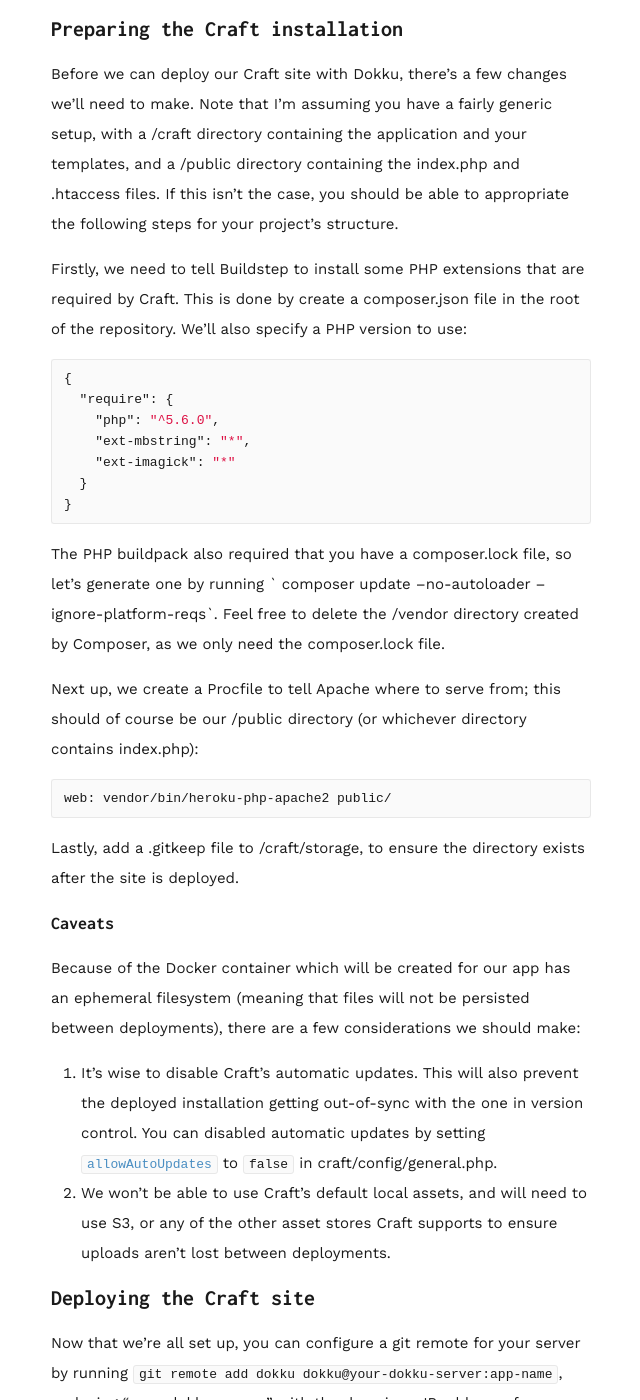
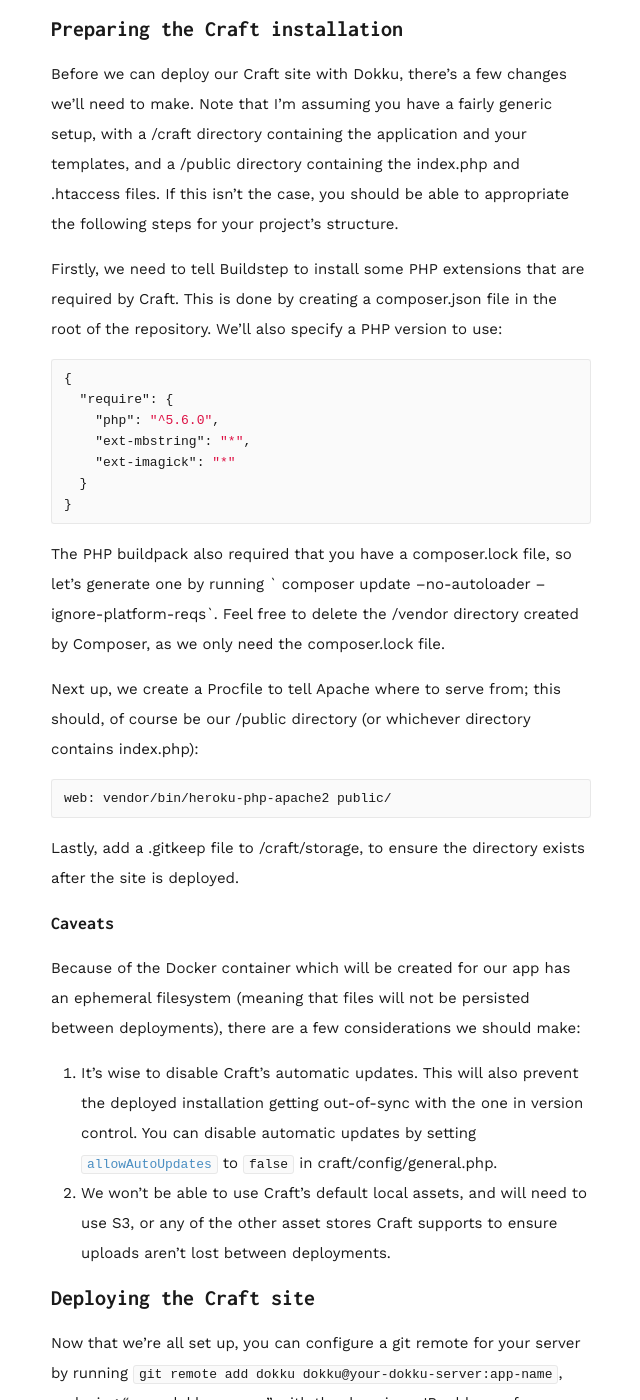
Before and after one commit to angusfretwell/angusfretwell.github.io, a Jekyll site: the page built from _posts/2016-04-03-deploying-craft-with-dokku.markdown, in a window 1280 px wide and 1400 px high, scrolled down 1410 px. Shown: the whole window, without its empty margins (319-959 px from the left). Built offline with Jekyll 4.4.1, drawn with Linux system fonts in a browser that asks for light colours; comment, search, counter and statistics services are not loaded; some of the changed text lies outside the part shown.

Commit message:
fix: grammatical errors

````diff
--- a/_posts/2016-04-03-deploying-craft-with-dokku.markdown
+++ b/_posts/2016-04-03-deploying-craft-with-dokku.markdown
@@ -35,7 +35,7 @@
 
 Before we can deploy our Craft site with Dokku, there's a few changes we'll need to make. Note that I'm assuming you have a fairly generic setup, with a /craft directory containing the application and your templates, and a /public directory containing the index.php and .htaccess files. If this isn't the case, you should be able to appropriate the following steps for your project's structure.
 
-Firstly, we need to tell Buildstep to install some PHP extensions that are required by Craft. This is done by create a composer.json file in the root of the repository. We'll also specify a PHP version to use:
+Firstly, we need to tell Buildstep to install some PHP extensions that are required by Craft. This is done by creating a composer.json file in the root of the repository. We'll also specify a PHP version to use:
 
 ```json
 {
@@ -49,7 +49,7 @@
 
 The PHP buildpack also required that you have a composer.lock file, so let's generate one by running ` composer update  --no-autoloader --ignore-platform-reqs`. Feel free to delete the /vendor directory created by Composer, as we only need the composer.lock file.
 
-Next up, we create a Procfile to tell Apache where to serve from; this should of course be our /public directory (or whichever directory contains index.php):
+Next up, we create a Procfile to tell Apache where to serve from; this should, of course be our /public directory (or whichever directory contains index.php):
 
 ```
 web: vendor/bin/heroku-php-apache2 public/
@@ -61,7 +61,7 @@
 
 Because of the Docker container which will be created for our app has an ephemeral filesystem (meaning that files will not be persisted between deployments), there are a few considerations we should make:
 
-1. It's wise to disable Craft's automatic updates. This will also prevent the deployed installation getting out-of-sync with the one in version control. You can disabled automatic updates by setting [`allowAutoUpdates`](https://craftcms.com/docs/config-settings#allowAutoUpdates) to `false` in craft/config/general.php.
+1. It's wise to disable Craft's automatic updates. This will also prevent the deployed installation getting out-of-sync with the one in version control. You can disable automatic updates by setting [`allowAutoUpdates`](https://craftcms.com/docs/config-settings#allowAutoUpdates) to `false` in craft/config/general.php.
 2. We won't be able to use Craft's default local assets, and will need to use S3, or any of the other asset stores Craft supports to ensure uploads aren't lost between deployments.
 
 ## Deploying the Craft site
````
Also changed, not shown: other parts of _posts/2016-04-03-deploying-craft-with-dokku.markdown (+1 -1 lines).
